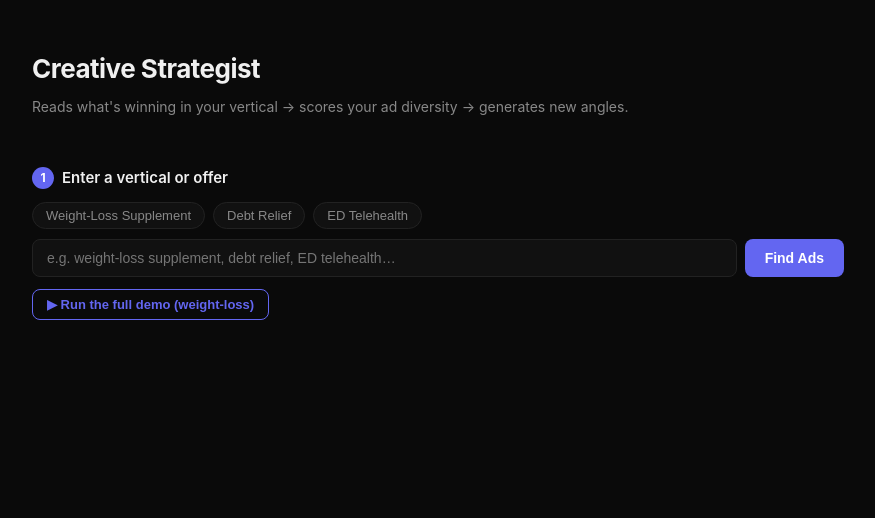
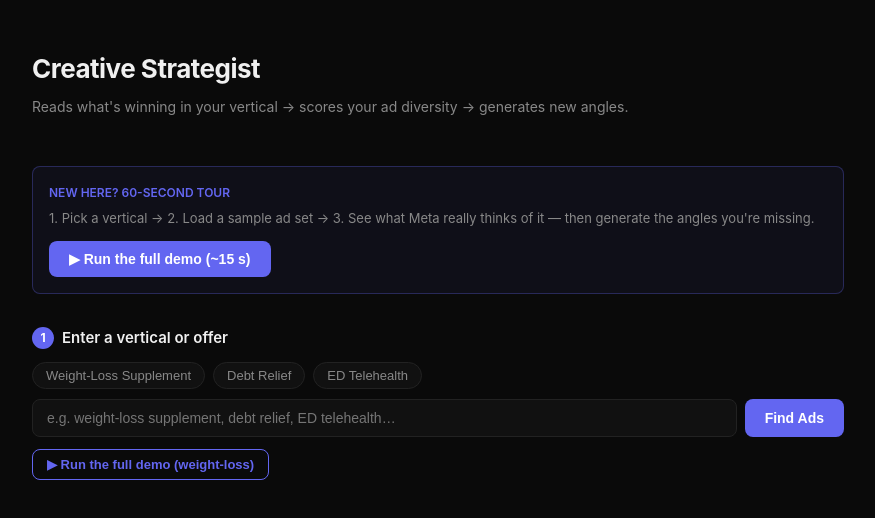
Before and after one commit to parthiv-2006/Angler, a Next.js app: page / in a window 1280 px wide. Shown: the top 518 px of the page, without its empty margins (202-1077 px from the left). Built offline with nearby package versions, Linux system fonts and the light colour scheme.

Commit message:
feat(ui): 60-second guided tour strip
Adds a slim callout under the header with the three-step happy path and
a one-click "Run the full demo" button, hidden once ads have loaded so
it never nags a judge who's already mid-flow.

```diff
--- a/app/page.tsx
+++ b/app/page.tsx
@@ -702,6 +702,22 @@ export default function Home() {
           Reads what&apos;s winning in your vertical → scores your ad diversity → generates new angles.
         </p>
       </header>
+
+      {/* ── Judge tour strip — first-60-seconds guidance (hidden once a run exists) ─ */}
+      {!hasAds && (
+        <div style={{ ...calloutStyle, marginBottom: 32 }}>
+          <p style={{ fontSize: 12, fontWeight: 600, color: "var(--accent)", marginBottom: 6 }}>
+            NEW HERE? 60-SECOND TOUR
+          </p>
+          <p style={{ fontSize: 13, color: "var(--text-muted)", marginBottom: 12 }}>
+            1. Pick a vertical → 2. Load a sample ad set → 3. See what Meta really thinks of it —
+            then generate the angles you&apos;re missing.
+          </p>
+          <button onClick={handleRunFullDemo} disabled={state.loading} style={primaryBtnStyle(state.loading)}>
+            ▶ Run the full demo (~15 s)
+          </button>
+        </div>
+      )}
 
       {/* ── Step 1: Mine ───────────────────────────────────────────────────── */}
       <section style={{ marginBottom: 40 }}>
```
